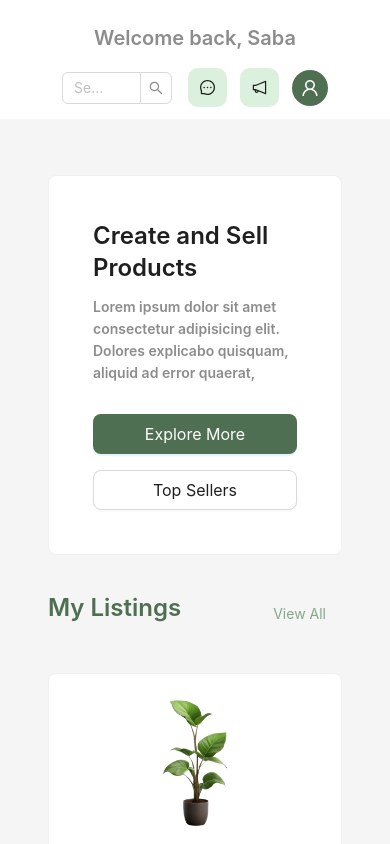
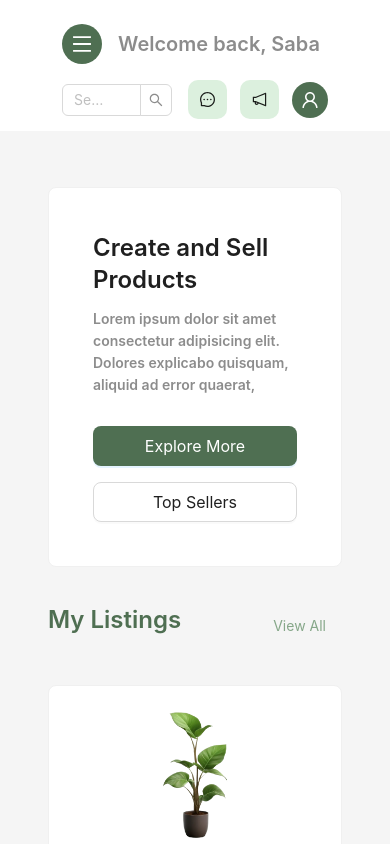
Before and after one commit to saba-ramezani/plant-dashboard, a React (Vite) app: page / in a window 390 px wide. Shown: the top 844 px of the page. Built offline with nearby package versions, Linux system fonts and the light colour scheme.

Commit message:
added hamburger menu and drawer for small screens

```diff
--- a/src/App.jsx
+++ b/src/App.jsx
@@ -1,4 +1,4 @@
-import { Button, Flex, Layout, Grid } from 'antd';
+import { Button, Drawer, Layout, Grid, Flex } from 'antd';
 import {
   MenuUnfoldOutlined,
   MenuFoldOutlined
@@ -7,7 +7,7 @@ import { useState } from 'react';
 import './App.css';
 import { Sidebar, CustomHeader, MainContent, SideContent } from './components';
 
-const { Header, Sider, Content } = Layout;
+const { Header, Content } = Layout;
 const { useBreakpoint } = Grid;
 
 const App = () => {
@@ -17,30 +17,44 @@ const App = () => {
 
   return (
     <Layout style={{ minHeight: '100vh' }}>
-      <Sider
+      {isMobileOrMd ? (
+        <Drawer
+          title={null}
+          placement="left"
+          closable={true}
+          onClose={() => setCollapsed(false)}
+          open={!collapsed ? false : true}
+          width="100%"
+          style={{padding: 0}}
+        >
+          <Sidebar />
+        </Drawer>
+      ) : (
+        <Layout.Sider
           theme="light"
           trigger={null}
           collapsible
           collapsed={collapsed}
-        collapsedWidth={isMobileOrMd ? 0 : 80}
-        breakpoint="md"
-        onBreakpoint={(broken) => setCollapsed(broken)}
+          collapsedWidth={80}
           className="sider"
         >
           <Sidebar />
-        {!isMobileOrMd && (
           <Button
             type="text"
             icon={collapsed ? <MenuUnfoldOutlined /> : <MenuFoldOutlined />}
             onClick={() => setCollapsed(!collapsed)}
             className="collapse-menu-btn"
           />
+        </Layout.Sider>
       )}
-      </Sider>
 
       <Layout>
         <Header className="header">
-          <CustomHeader />
+          <CustomHeader
+            collapsed={collapsed}
+            setCollapsed={setCollapsed}
+            isMobileOrMd={isMobileOrMd}
+          />
         </Header>
         <Content className="content">
           <Flex
--- a/src/components/CustomHeader/CustomHeader.jsx
+++ b/src/components/CustomHeader/CustomHeader.jsx
@@ -1,22 +1,29 @@
 import { Avatar, Flex, Input, Typography, Grid } from 'antd';
-import { MessageOutlined, NotificationOutlined, UserOutlined } from '@ant-design/icons';
+import { MessageOutlined, NotificationOutlined, UserOutlined, MenuOutlined } from '@ant-design/icons';
 
 const { useBreakpoint } = Grid;
 const { Search } = Input;
 
-const CustomHeader = () => {
+const CustomHeader = ({ collapsed, setCollapsed, isMobileOrMd }) => {
   const screens = useBreakpoint();
-  const isMobile = !screens.md; // screens.md = true when width >= 768px
-  const isBetweenMdAndLg = screens.md && !screens.lg; //between 768 & 992
+  const isMobile = !screens.lg;
+  const isBetweenMdAndLg = screens.md && !screens.lg;
 
   return (
     <Flex
-      vertical={isMobile ||isBetweenMdAndLg}
-      align={'center'}
+      vertical={isMobile || isBetweenMdAndLg}
+      align="center"
       justify="space-between"
       gap={isMobile || isBetweenMdAndLg ? '1rem' : 0}
       style={{ width: '100%', padding: '12px' }}
     >
+      <Flex align="center" gap="1rem" style={{ width: '100%' }}>
+        {isMobileOrMd && (
+          <MenuOutlined
+            onClick={() => setCollapsed(!collapsed)}
+            style={{ fontSize: 20, color: 'white', cursor: 'pointer', backgroundColor: '#4f6f52', padding: 10, borderRadius: '100%' }}
+          />
+        )}
         <Typography.Title
           level={isMobile ? 4 : 3}
           type="secondary"
@@ -24,6 +31,7 @@ const CustomHeader = () => {
         >
           Welcome back, Saba
         </Typography.Title>
+      </Flex>
 
       <Flex
         align="center"
```
Lines whose indentation alone changed are shown as unchanged.
